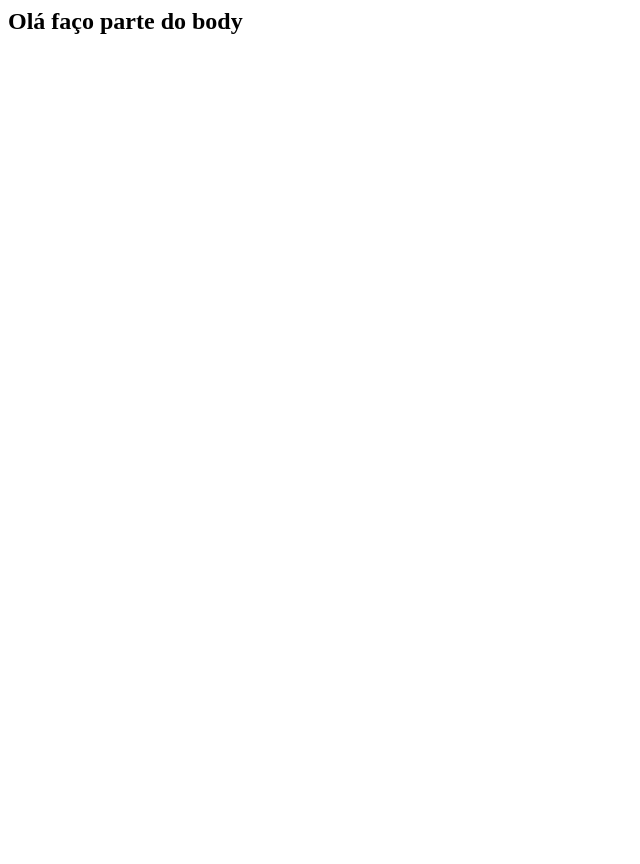
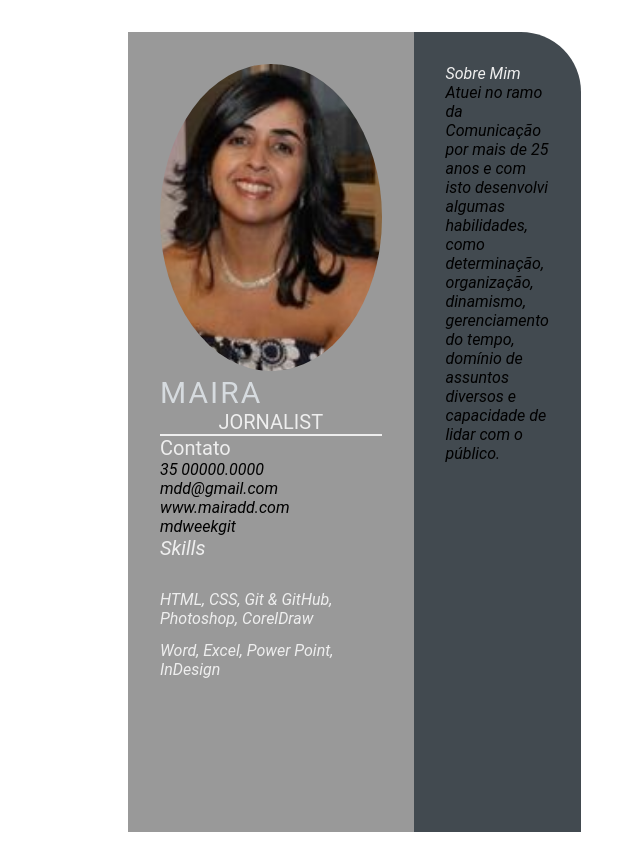
Before and after one commit to mdweekgit/mdweekgit.github.io, a plain HTML site: page index.html in a window 1280 px wide. Shown: the whole page, without its empty margins (0-640 px from the left). Before the commit the page ends 800 px from the top, so only its background shows below. Drawn offline with Linux system fonts and the light colour scheme.

Commit message:
updates index.html

```diff
--- a/index.html
+++ b/index.html
@@ -1,8 +1,52 @@
-<html>
+<!DOCTYPE html>
+<html lang="en">
 <head>
- <title>Olá, faço parte do head </title>
+    <meta charset="UTF-8">
+    <meta http-equiv="X-UA-Compatible" content="IE=edge">
+    <meta name="viewport" content="width=device-width, initial-scale=1.0">
+    <title>Maira Del Ducca CV</title>
+
+    <link rel="stylesheet" href="style.css">
 </head>
 <body>
-    <h2> Olá faço parte do body </h2>
+      <main class="resume-contents">
+    <section class="left-section">
+    <section class="left-section-contents">
+        <div class="profile">
+          <img class="profile-image" src="img1/maira_curri_02.jpg" alt="profile-image">
+          <p class="name">Maira</p>
+          <p class="profession">Jornalist</p>
+        </div>
+
+        <div class="contact.info">
+          <p class="left-title">Contato</p>
+            <ul>
+              <li><i class="fa fa-phone">35 00000.0000</li>
+              <li><i class="fa fa-envelope">mdd@gmail.com</li>
+              <li><i class="fa fa-globe">www.mairadd.com</li>
+              <li><i class="fa fa-github">mdweekgit</li>
+            </ul>
+        </div>
+
+        <div class="skills">
+            <p class="left-title">Skills</p>
+            <ul>
+                <li><p>HTML, CSS, Git & GitHub, Photoshop, CorelDraw</p></li>
+                <li><p>Word, Excel, Power Point, InDesign</p></li>
+            </ul>
+        </div>
+    </section>
+    </section>
+    <section class="right-section">
+        <div class="right-section-contents">
+            <section class="about gap">
+                <div class="right-title">Sobre Mim</div>
+                <p class="about-me-contents">
+                </p>Atuei no ramo da Comunicação por mais de 25 anos e com isto desenvolvi algumas habilidades, como determinação,
+                organização, dinamismo, gerenciamento do tempo, domínio de assuntos diversos e capacidade de lidar com o público.</p>
+
+        </div>
+            </section>
+    </section>
 </body>
 </html>
--- /dev/null
+++ b/style.css
@@ -0,0 +1,103 @@
+* {
+    margin: 0;
+    padding: 0;
+    box-sizing: border-box;
+    list-style: none;
+    font-family: 'Roboto', sans-serif;
+}
+
+.resume-contents {
+    min-height: 100vh;
+    width: 80%;
+    margin: 2rem auto;
+    display: grid;
+    grid-template-columns: repeat(7, 1fr);
+}
+
+.left-section {
+    grid-column: span 2;
+    height: 100%;
+    background-color: #999999;
+}
+
+.right-section {
+    grid-column: span 5;
+    height: 100%;
+    background-color: #424a50;
+    border-radius: 0px 60px 0px 0px;
+}
+
+.left-section-contents{
+    padding: 2rem 2rem;
+}
+
+.profile {
+    width: 100%;
+    border-bottom: 2px solid #eeeeee;
+}
+
+.profile .profile-image {
+    width: 100%;
+    border-radius: 50%;
+}
+
+.name {
+    color: #D6DBDF;
+    font-size: 30px;
+    letter-spacing: 2px;
+    text-transform: uppercase;
+}
+
+.profession {
+    color: #eeeeee;
+    font-size: 20px;
+    text-transform: uppercase;
+    text-align: center;
+}
+
+/* .contact-info { border-bottom: 2px solid #1B2631; } */
+.left-title {
+    color: #eeeeee;
+    font-size: 20px;
+}
+
+.contact-info ul {
+    padding-top: 1.5rem;
+}
+
+.contact-info ul li,
+.references ul li {
+    padding: .4rem 0;
+    color: #eeeeee;
+}
+
+.contact-info ul li i,
+.references ul li i {
+    padding-right: 1rem;
+    font-size: 18px;
+    color: #eeeeee;
+}
+
+.skills ul {
+    padding-top: 1.5rem;
+}
+.skills ul li p {
+    padding: .4rem 0;
+    color: #eeeeee;
+}
+
+.right-section-contents {
+    padding: 2rem 2rem;
+}
+
+.right-title {
+    color: #eeeeee;
+}
+
+.gap {
+    padding-bottom: 2rem;
+}
+.about-me-contents {
+    font-size: 18px;
+    color: #eeeeee;
+}
```
Also changed, not shown: Maira_curriculo.jpeg (added), img1/maira_curr_01.jpg (added), img1/maira_curri_01.png (added), img1/maira_curri_02.jpg (added), maira_curri_02.jpg (added), 1 other file.
